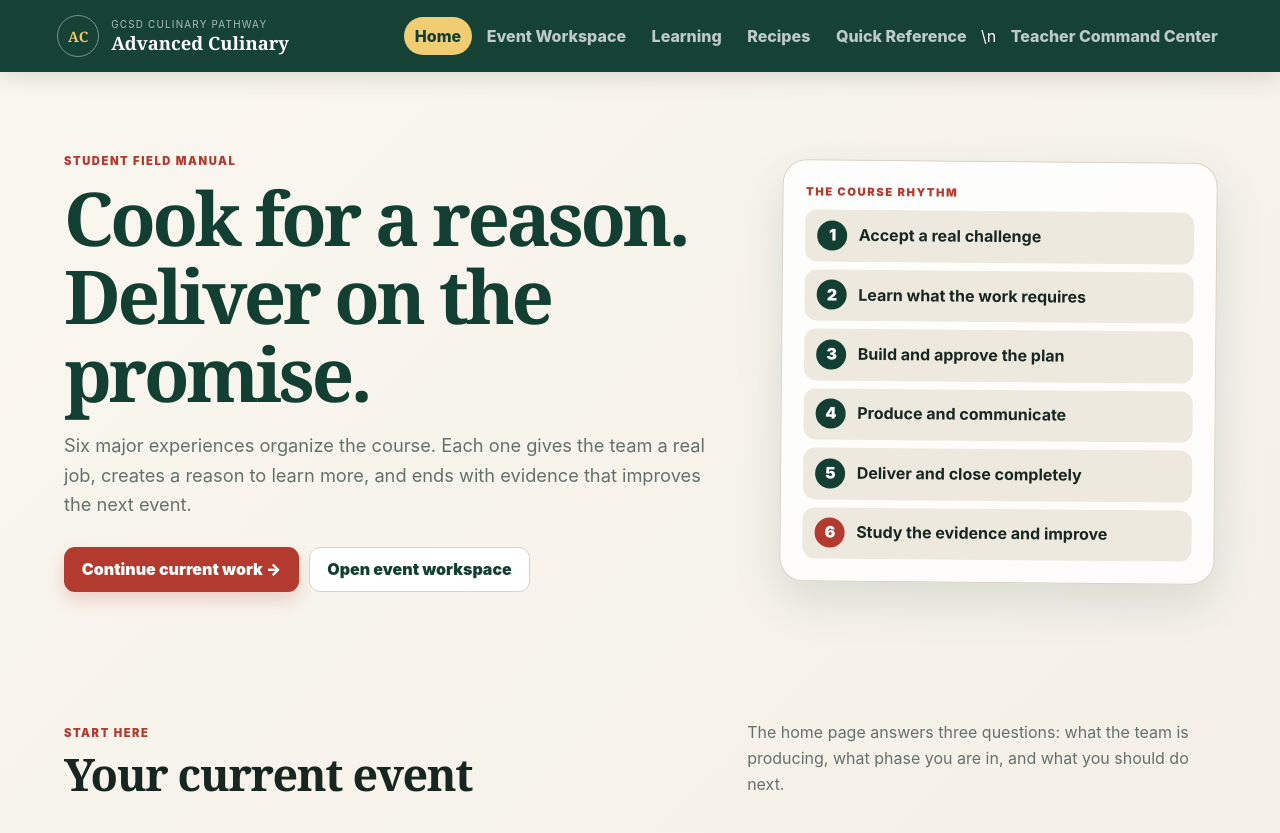
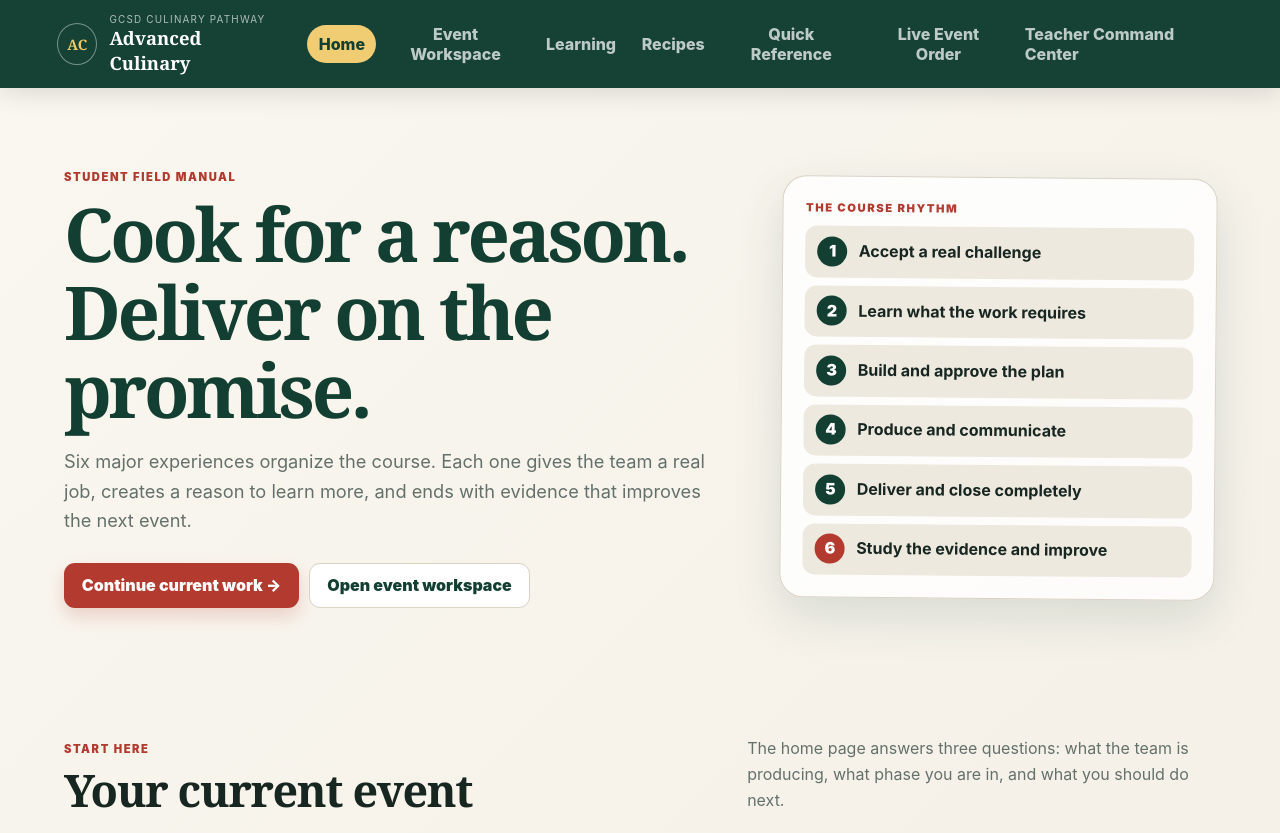
Before and after one commit to 585SwineMerchant/GCSD-Advanced-Culinary, a plain HTML site: page site/index.html in a window 1280 px wide. Shown: the top 833 px of the page. Drawn offline with Linux system fonts and the light colour scheme.

Commit message:
Update site/index.html for shared operations

```diff
--- a/site/index.html
+++ b/site/index.html
@@ -26,7 +26,9 @@
       <button class="nav-link" data-view-target="workspace">Event Workspace</button>
       <button class="nav-link" data-view-target="learning">Learning</button>
       <button class="nav-link" data-view-target="recipes">Recipes</button>
-      <button class="nav-link" data-view-target="reference">Quick Reference</button>\n      <a class="nav-link teacher-entry" href="./teacher/">Teacher Command Center</a>
+      <button class="nav-link" data-view-target="reference">Quick Reference</button>
+      <button class="nav-link" data-view-target="operations">Live Event Order</button>
+      <a class="nav-link teacher-entry" href="./teacher/">Teacher Command Center</a>
     </nav>
   </header>
 
@@ -269,6 +271,14 @@
       </section>
     </section>
 
+    <section class="view" data-view-panel="operations">
+      <section class="section-heading operations-heading">
+        <div><p class="eyebrow">Published by your chefs</p><h1>Live Event Order</h1></div>
+        <p>See the customer commitment, your team’s production packet, current handoffs, and the event-wide picture from one authoritative order.</p>
+      </section>
+      <section id="studentOperations" class="student-operations" aria-live="polite"></section>
+    </section>
+
     <section class="view" data-view-panel="reference">
       <div class="page-intro">
         <div><p class="eyebrow">Fast, reusable operating standards</p><h1>Kitchen Quick Reference</h1></div>
@@ -297,5 +307,6 @@
   </footer>
 
   <script src="./app.js"></script>
+  <script src="./operations.js"></script>
 </body>
 </html>
```
